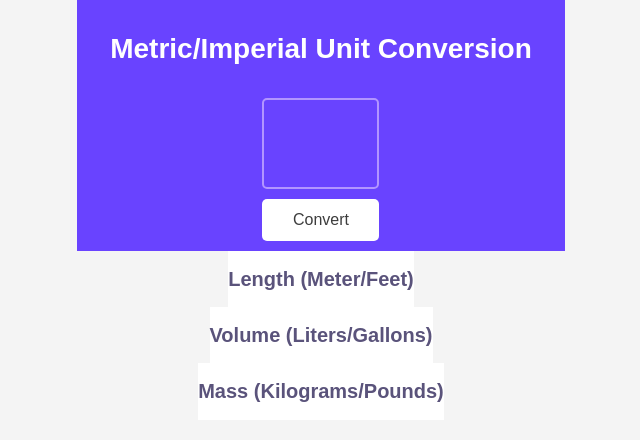
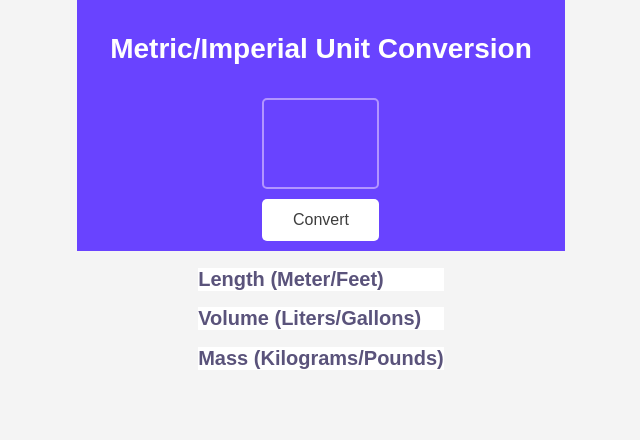
Before and after one commit to AndreaRethy/UnitConverter, a plain HTML site: page index.html in a window 1280 px wide. Shown: the whole page, without its empty margins (319-959 px from the left). Drawn offline with Linux system fonts and the light colour scheme.

Commit message:
finish first draft of html and css, start js

```diff
--- a/index.css
+++ b/index.css
@@ -28,6 +28,7 @@ input {
     background-color: #6943FF;
     border: 2px solid #B295FF;
     border-radius: 5px;
+    align-items: center;
     padding: 10px;
     color: #ffffff;
     font-size: 58px;
@@ -61,4 +62,5 @@ p {
 
 .results {
 background-color: #ffffff;
+margin: 10px;
 }
--- a/index.html
+++ b/index.html
@@ -8,6 +8,7 @@
             <input type="number">
             <button>Convert</button>
         </div>
+        <div id="container">
             <div class="results">
                 <h2>Length (Meter/Feet)</h2>
                 <p id="length"></p>
@@ -20,6 +21,7 @@
                 <h2>Mass (Kilograms/Pounds)</h2>
                 <p id="mass"></p>
             </div>
+     </div>
         <script src="index.js"></script>
     </body>
 </html>
```
Lines whose indentation alone changed are shown as unchanged.
